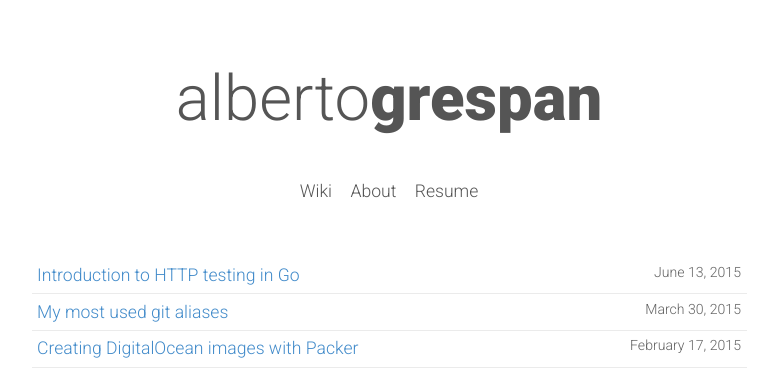
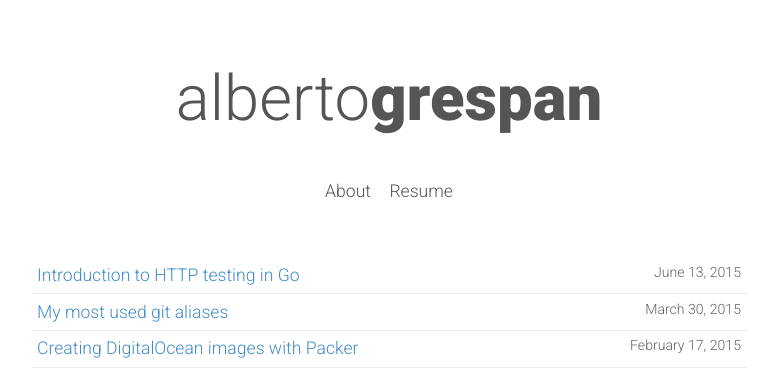
Before and after one commit to albertogg/albertogg.github.com, a Jekyll site: the page built from index.html, in a window 1280 px wide. Shown: the top 373 px of the page, without its empty margins (251-1029 px from the left). Built offline with Jekyll 4.4.1, drawn with Linux system fonts in a browser that asks for light colours; nearby versions of some CDN libraries; Markdown is read by kramdown in place of the engine named in the settings.

Commit message:
Remove the wiki name from the page header and rake

```diff
--- a/_includes/page-header.html
+++ b/_includes/page-header.html
@@ -4,7 +4,6 @@
       <a href="{{ site.baseurl | append: "/" }}">{{ site.name|split:' '|first }}<b>{{ site.name|split:' '|last }}</b></a>
     </h1>
     <ul class="menu">
-      <li><a href="{{ "/wiki.html" | prepend: site.baseurl }}">Wiki</a></li>
       <li><a href="{{ "/about.html" | prepend: site.baseurl }}">About</a></li>
       <li><a href="{{ site.url | append: "/resume" }}">Resume</a></li>
     </ul>
```
Also changed, not shown: 1 other file.
